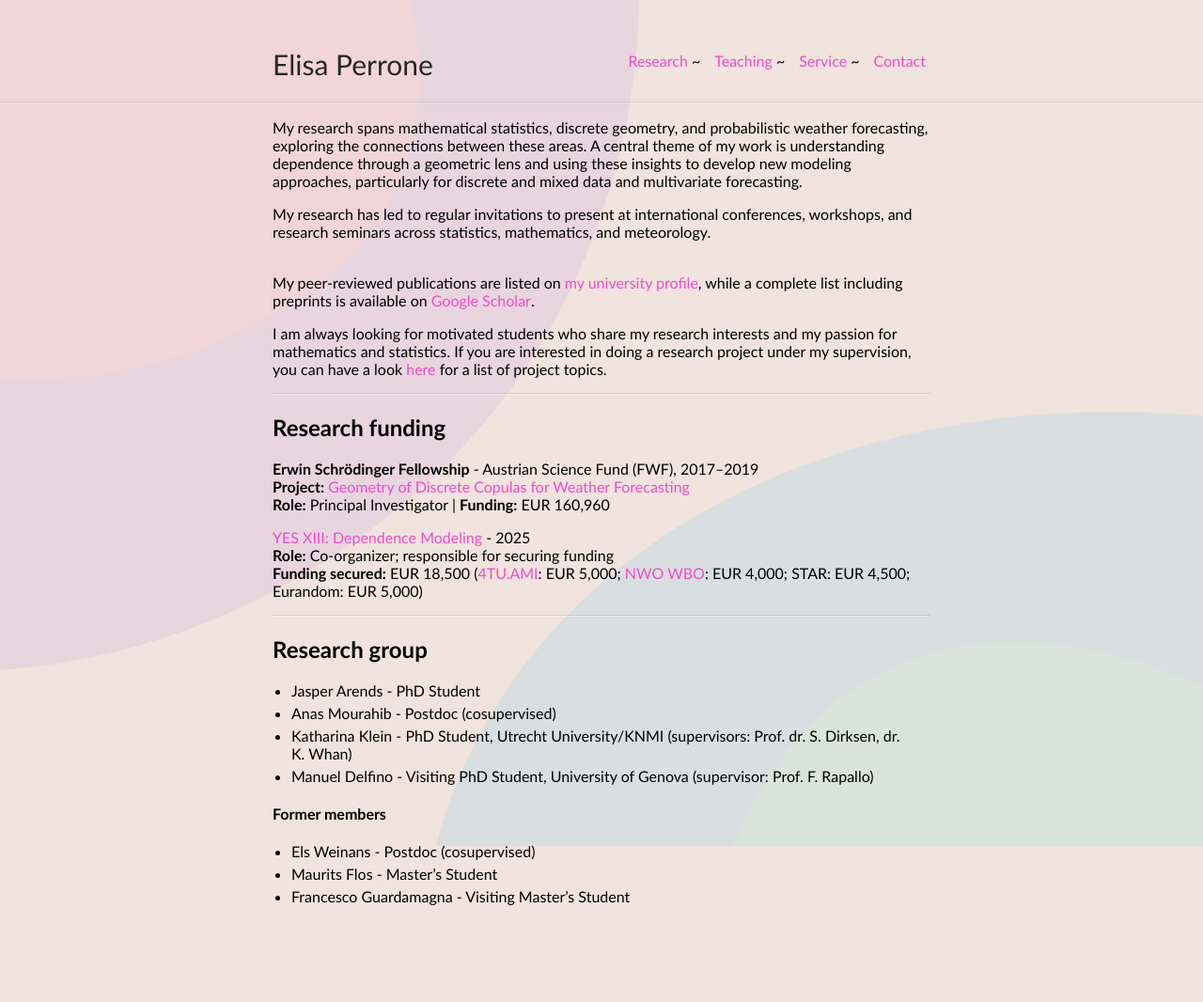
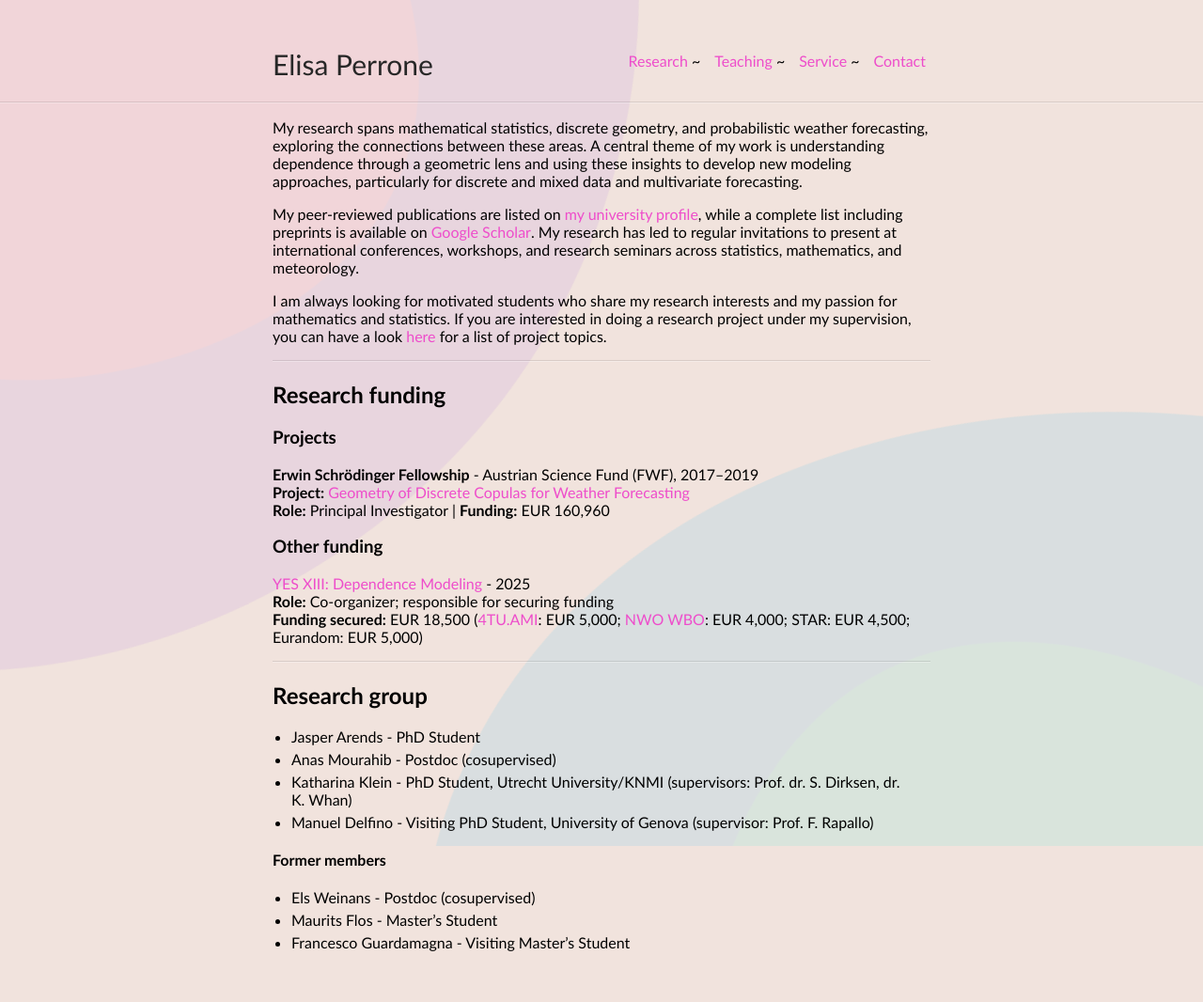
Before and after one commit to elisaperrone/elisaperrone.github.io, a Jekyll site: the page built from research.md, in a window 1280 px wide. Shown: the whole page at 94% size. Built offline with Jekyll 4.4.1, drawn with Linux system fonts in a browser that asks for light colours; before the commit the page ends 1017 px from its top, so only the background shows below that.

Commit message:
changes to research page

```diff
--- a/research.md
+++ b/research.md
@@ -5,10 +5,8 @@ layout: default
 
 My research spans mathematical statistics, discrete geometry, and probabilistic weather forecasting, exploring the connections between these areas. A central theme of my work is understanding dependence through a geometric lens and using these insights to develop new modeling approaches, particularly for discrete and mixed data and multivariate forecasting.
 
-My research has led to regular invitations to present at international conferences, workshops, and research seminars across statistics, mathematics, and meteorology.
 
-<br>
-My peer-reviewed publications are listed on [my university profile](https://research.tue.nl/en/persons/elisa-perrone/publications/), while a complete list including preprints is available on [Google Scholar](https://scholar.google.com/citations?hl=en&user=K2X8zWRTWWwC&view_op=list_works&sortby=pubdate).
+My peer-reviewed publications are listed on [my university profile](https://research.tue.nl/en/persons/elisa-perrone/publications/), while a complete list including preprints is available on [Google Scholar](https://scholar.google.com/citations?hl=en&user=K2X8zWRTWWwC&view_op=list_works&sortby=pubdate). My research has led to regular invitations to present at international conferences, workshops, and research seminars across statistics, mathematics, and meteorology.
 
 
 I am always looking for motivated students who share my research interests and my passion for mathematics and statistics. If you are interested in doing a research project under my supervision, you can have a look [here](teaching.html) for a list of project topics.
@@ -17,9 +15,13 @@ I am always looking for motivated students who share my research interests and m
 
 ## Research funding
 
+### Projects
+
 **Erwin Schrödinger Fellowship** - Austrian Science Fund (FWF), 2017–2019
 **Project:** [Geometry of Discrete Copulas for Weather Forecasting](https://www.fwf.ac.at/en/research-radar/10.55776/J3968)
 **Role:** Principal Investigator | **Funding:** EUR 160,960
+
+### Other funding
 
 **[YES XIII: Dependence Modeling](https://www.eurandom.tue.nl/event/https-www-eurandom-tue-nl-event-yes-dependence-modeling/)** - 2025
 **Role:** Co-organizer; responsible for securing funding
```
